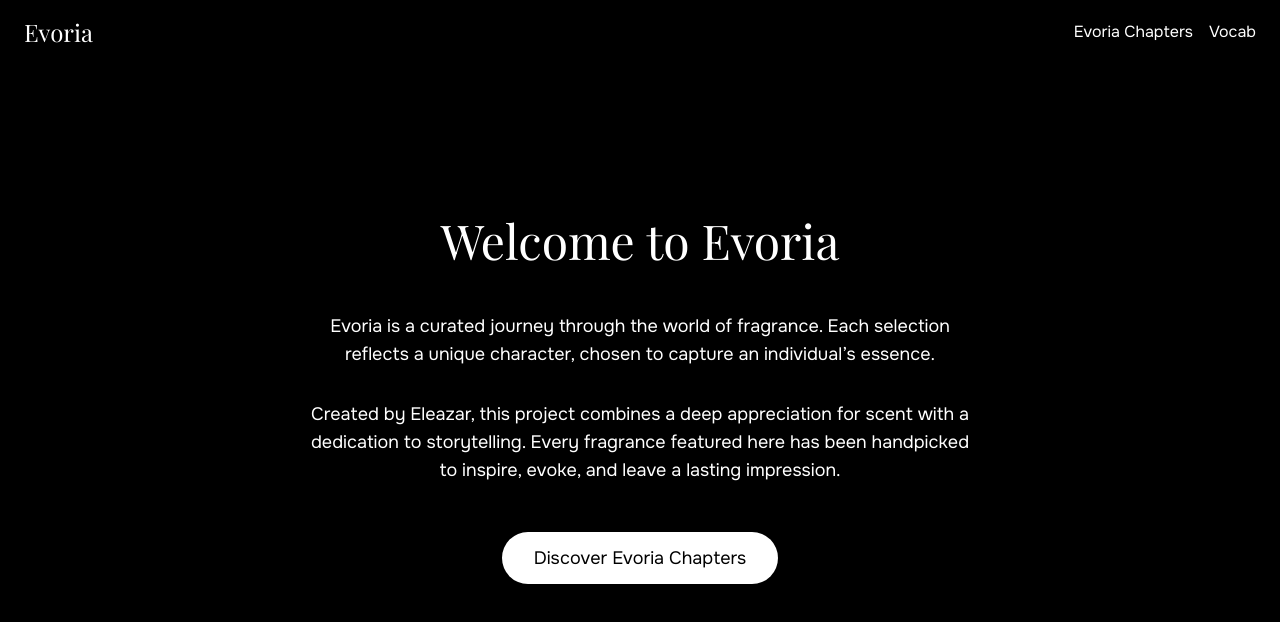
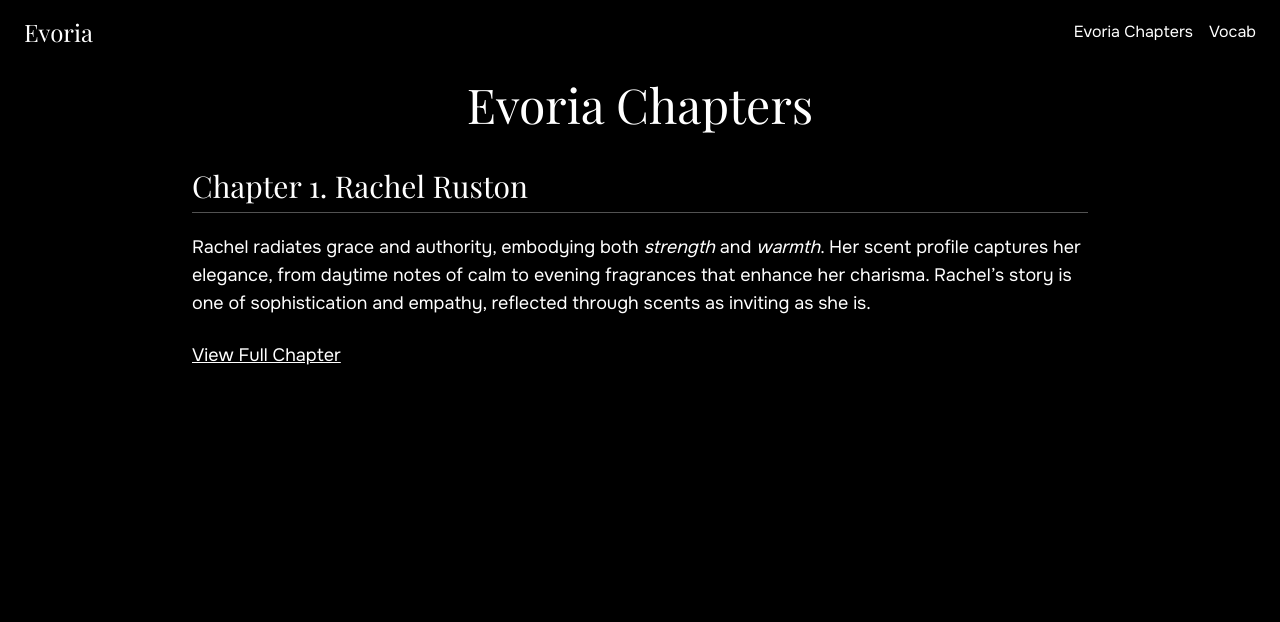
Before and after one commit to P541M/evoria, a React (Create React App) app: page /#/chapters in a window 1280 px wide. Before the commit this address led to /. Shown: the top 622 px of the page. Built offline with nearby package versions, Linux system fonts and the light colour scheme; a web font is replaced by a local one.

Commit message:
feat: more adjustments with story to chapter

```diff
--- a/src/components/FragrancePicks.jsx
+++ b/src/components/FragrancePicks.jsx
@@ -25,7 +25,7 @@
             to="/chapters/rachel-ruston"
             className="text-base underline transition duration-200 hover:text-offWhite sm:text-lg"
           >
-            View Full Story
+            View Full Chapter
           </Link>
         </div>
       </div>
```
